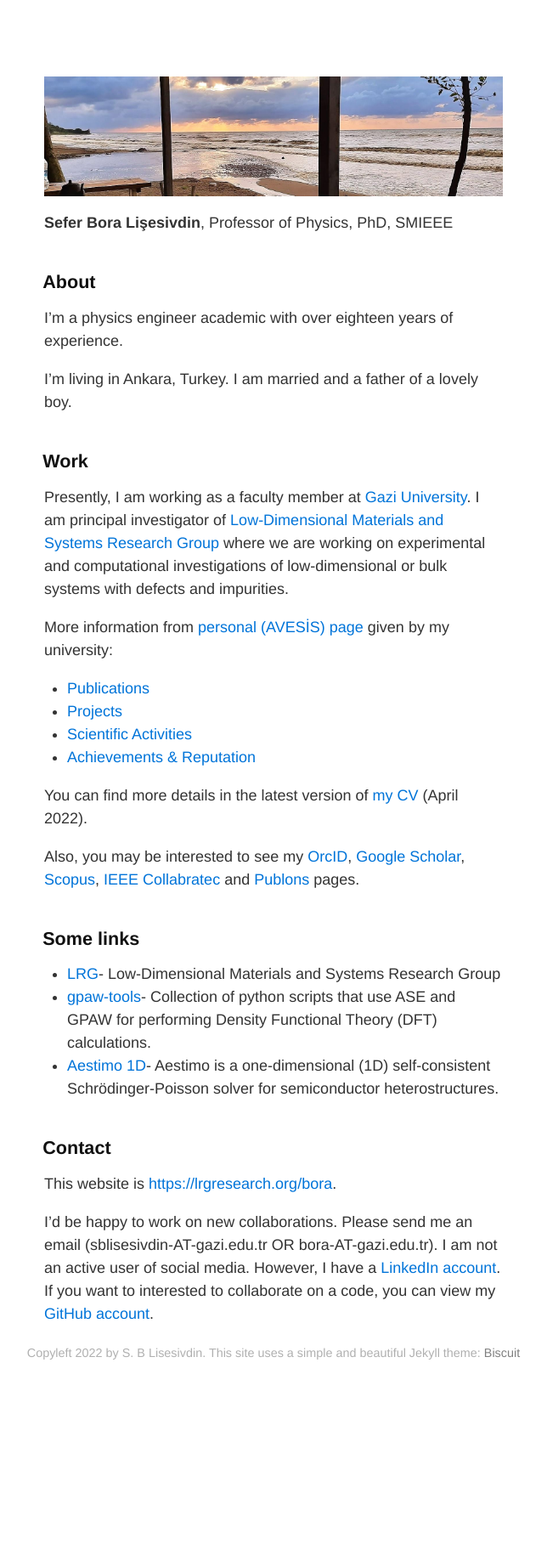
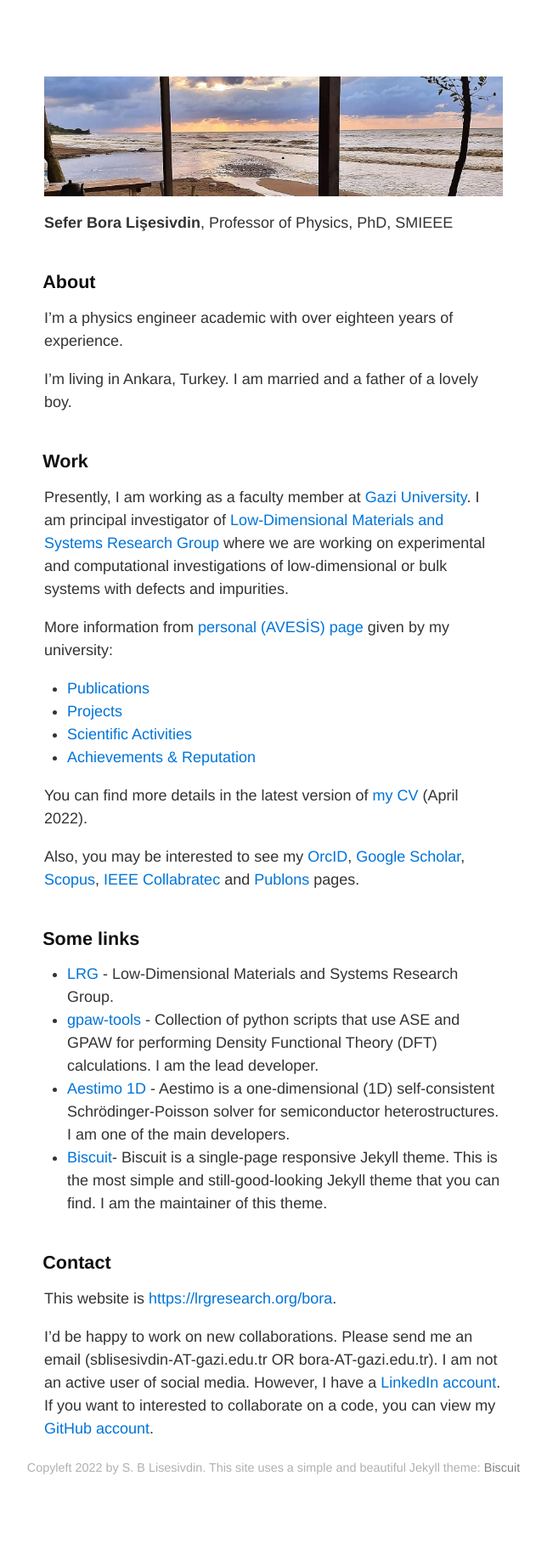
Before and after one commit to lrgresearch/bora, a Jekyll site: the page built from index.md, in a window 1280 px wide. Shown: the whole page at 85% size, without its empty margins (318-962 px from the left). Built offline with Jekyll 4.4.1, drawn with Linux system fonts in a browser that asks for light colours; before the commit the page ends 1695 px from its top, so only the background shows below that.

Commit message:
Add Biscuit

```diff
--- a/index.md
+++ b/index.md
@@ -25,9 +25,10 @@ You can find more details in the latest version of [my CV](assets/SBLisesivdin-D
 Also, you may be interested to see my [OrcID](https://orcid.org/0000-0001-9635-6770), [Google Scholar](https://scholar.google.com.tr/citations?user=WpVqsEkAAAAJ), [Scopus](https://www.scopus.com/authid/detail.uri?authorId=16242267700), [IEEE Collabratec](https://ieee-collabratec.ieee.org/app/p/sblisesivdin) and [Publons](https://publons.com/researcher/A-9748-2008) pages.
 
 ## Some links
-- [LRG](https://lrgresearch.org)- Low-Dimensional Materials and Systems Research Group
-- [gpaw-tools](http://www.lrgresearch.org/gpaw-tools/)- Collection of python scripts that use ASE and GPAW for performing Density Functional Theory (DFT) calculations.
-- [Aestimo 1D](http://www.aestimosolver.org/)- Aestimo is a one-dimensional (1D) self-consistent Schrödinger-Poisson solver for semiconductor heterostructures.
+- [LRG](https://lrgresearch.org) - Low-Dimensional Materials and Systems Research Group.
+- [gpaw-tools](http://www.lrgresearch.org/gpaw-tools/) - Collection of python scripts that use ASE and GPAW for performing Density Functional Theory (DFT) calculations. I am the lead developer.
+- [Aestimo 1D](http://www.aestimosolver.org/) - Aestimo is a one-dimensional (1D) self-consistent Schrödinger-Poisson solver for semiconductor heterostructures. I am one of the main developers.
+- [Biscuit](https://sblisesivdin.github.io/biscuit/)- Biscuit is a single-page responsive Jekyll theme. This is the most simple and still-good-looking Jekyll theme that you can find. I am the maintainer of this theme.
 
 ## Contact
 This website is [https://lrgresearch.org/bora](https://www.lrgresearch.org/bora/).
```
